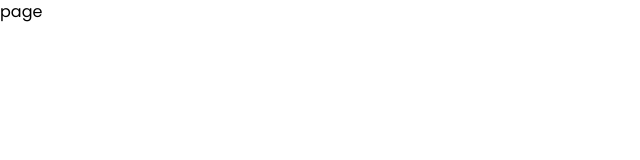
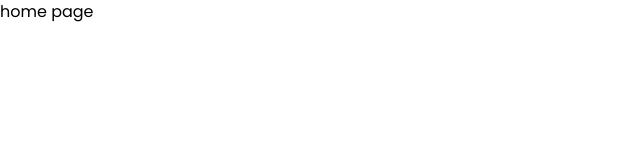
Before and after one commit to salman-281/pipeline-1, a Next.js app: page / in a window 1280 px wide. Shown: the top 160 px of the page, without its empty margins (0-640 px from the left). Built offline with nearby package versions, Linux system fonts and the light colour scheme.

Commit message:
fix: update page content to reflect correct home page title

```diff
--- a/src/app/(home)/page.tsx
+++ b/src/app/(home)/page.tsx
@@ -2,7 +2,7 @@ import React from 'react'
 
 const page = () => {
   return (
-    <div>page</div>
+    <div>home page</div>
   )
 }
 
```
